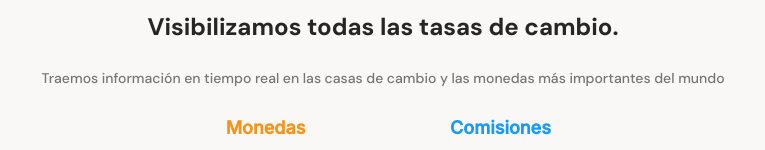
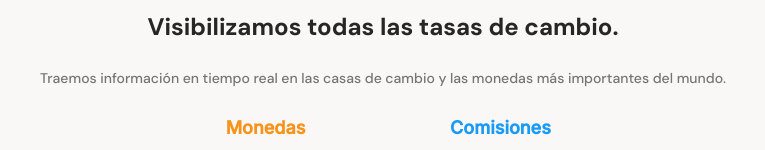
Before and after one commit to luiscarlosbm22/WebBatataBit, a plain HTML site: page index.html in a window 1280 px wide. Shown: the part 650-800 px from the top of the page, 257-1022 px from the left. Drawn offline with Linux system fonts and the light colour scheme.

Commit message:
Update index.html

```diff
--- a/index.html
+++ b/index.html
@@ -22,7 +22,7 @@
             <div class="backgroundImg"></div>
             <div class="main-exchange-container--title">
                 <h2>Visibilizamos todas las tasas de cambio.</h2>
-                <p>Traemos información en tiempo real en las casas de cambio y las monedas más importantes del mundo</p>
+                <p>Traemos información en tiempo real en las casas de cambio y las monedas más importantes del mundo.</p>
             </div>
         <section class="tablas-container--slider">
             <section class="main-tables-container">
```
